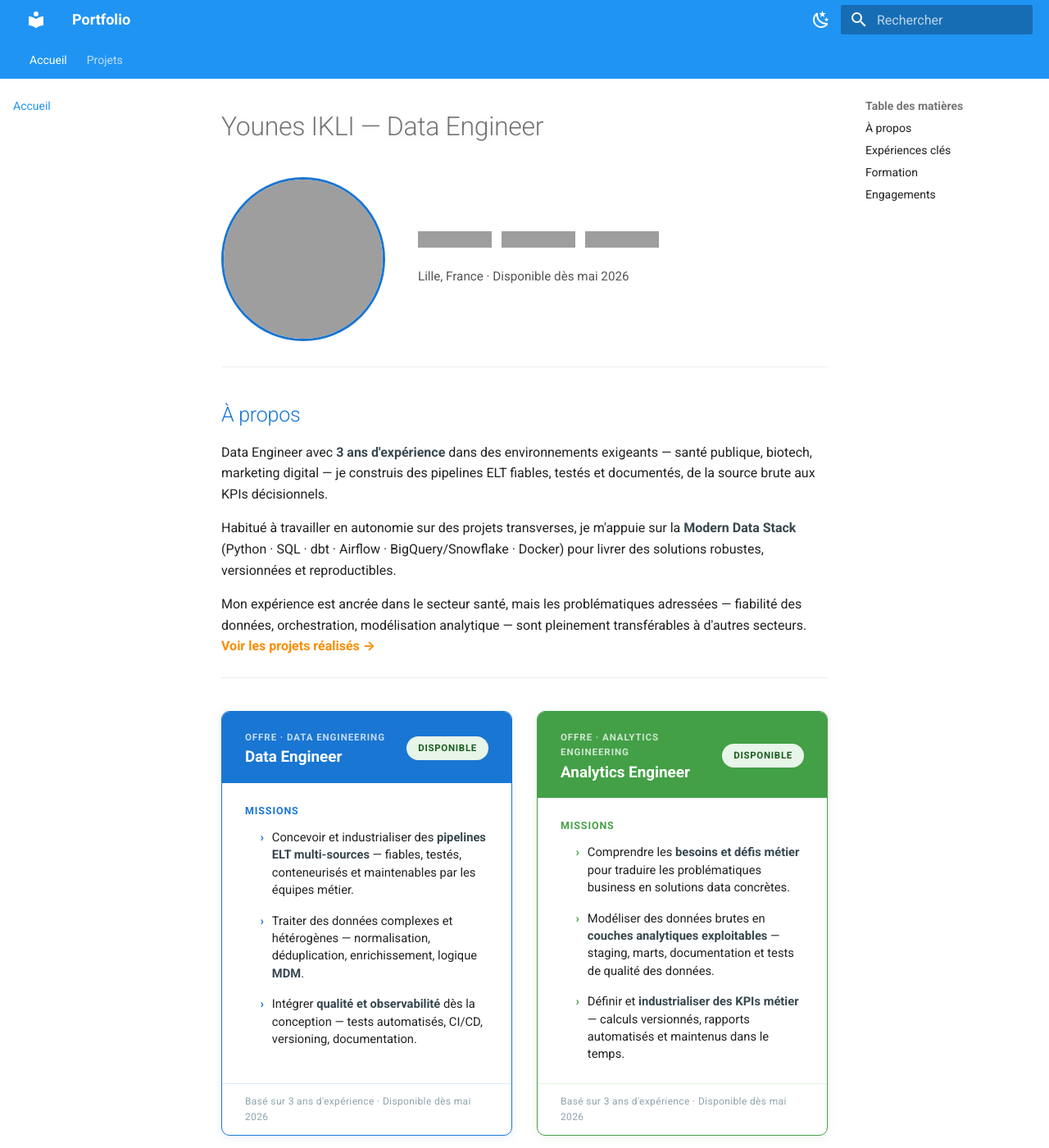
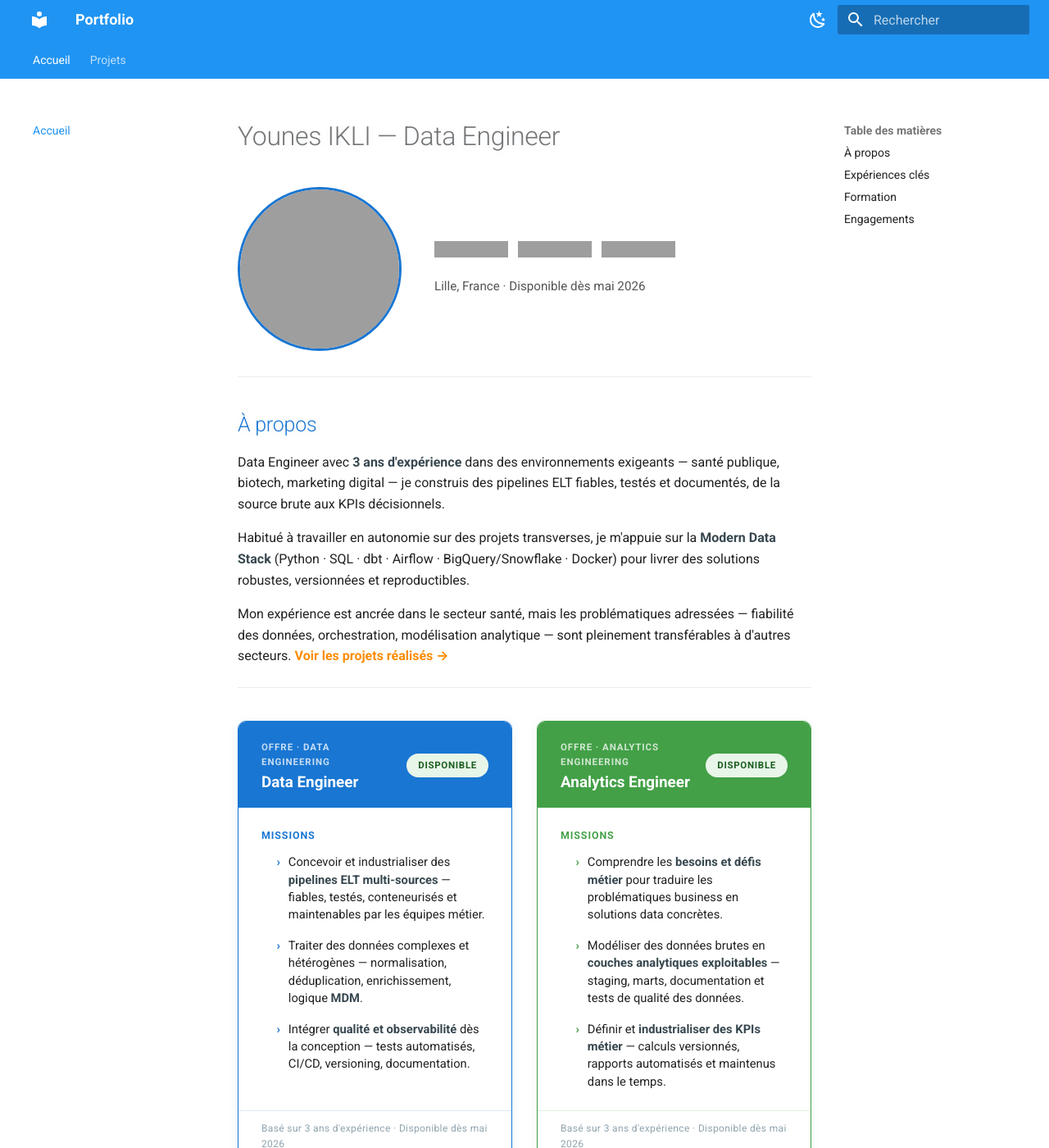
Before and after one commit to y-ikli/portfolio, an MkDocs documentation site: the page built from docs/index.md, in a window 1280 px wide and 1400 px high. Shown: the whole window at 82% size. Built offline with MkDocs 1.6.1 and Material for MkDocs 9.7.7, drawn with Linux system fonts in a browser that asks for light colours; grey boxes are pictures that could not be loaded.

Commit message:
fix css home page

```diff
--- a/docs/custom.css
+++ b/docs/custom.css
@@ -26,53 +26,16 @@ h1, h2, h3 {
   color: #37474f;
 }
 
-/* Utiliser toute la largeur disponible */
+/* Pleine largeur : seul .md-grid contrôle le centrage dans Material */
 .md-grid {
   max-width: 100% !important;
+  padding-left: 1.2rem;
+  padding-right: 1.2rem;
 }
 
-.md-main__inner {
-  max-width: 100% !important;
-  width: 100% !important;
-  margin: 0 !important;
-  padding-left: 0 !important;
-  padding-right: 0 !important;
-}
-
-.md-main {
-  max-width: none !important;
-}
-
-.md-content {
-  max-width: 100% !important;
-  width: 100% !important;
-}
-
-.md-content__inner {
-  max-width: 100% !important;
-  width: 100% !important;
-  padding: 1.5rem !important;
-  margin: 0 !important;
-}
-
-.md-typeset {
-  max-width: 100% !important;
-}
-
-/* Header et onglets de navigation pleine largeur */
-.md-header__inner,
-.md-tabs__list {
-  max-width: 100% !important;
-  width: 100% !important;
-  padding-left: 1rem !important;
-  padding-right: 1rem !important;
-}
-
-/* Barres latérales */
-.md-sidebar,
-.md-sidebar--secondary {
-  max-width: 240px !important;
-  min-width: 200px !important;
+/* Empêcher le défilement horizontal */
+body {
+  overflow-x: hidden;
 }
 
 /* Tableaux responsive et plus lisibles */
```
Also changed, not shown: site/404.html, site/custom.css, site/index.html, site/projets/index.html, site/sitemap.xml, 1 other file.
